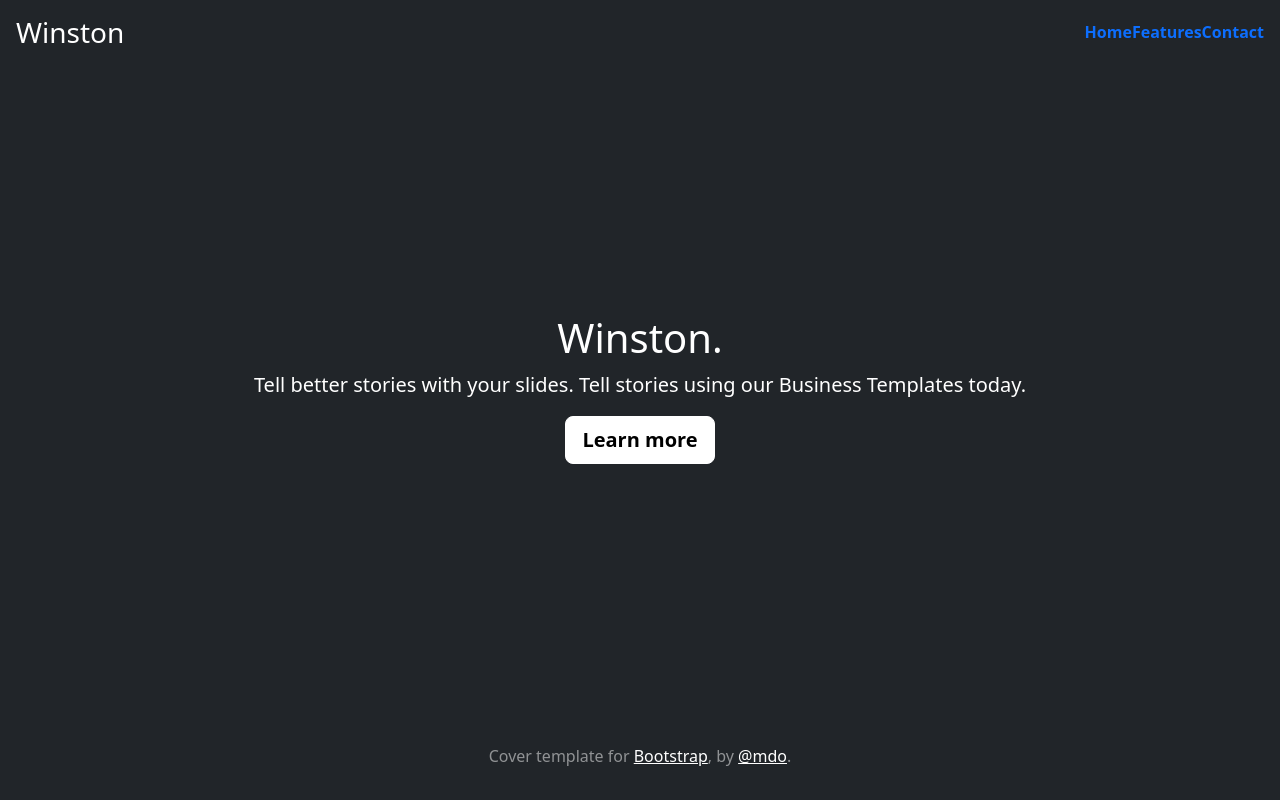
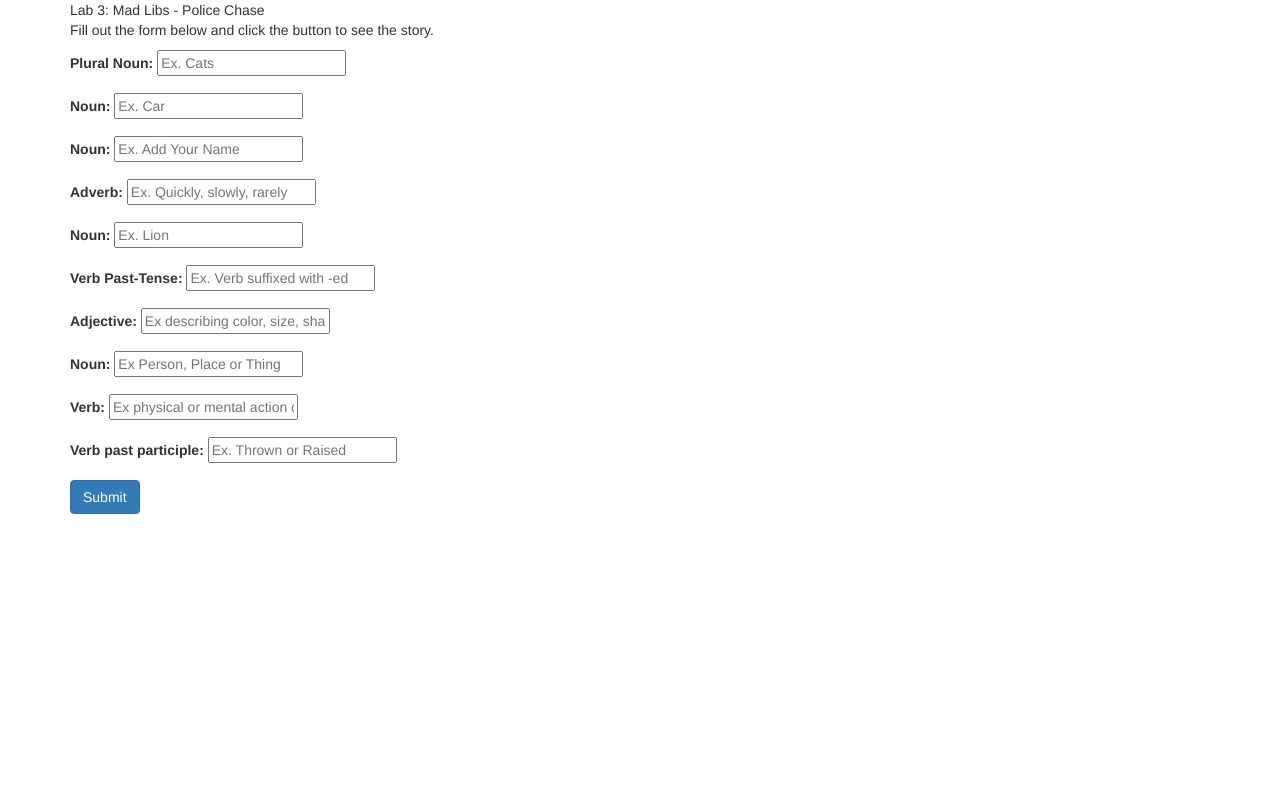
Before and after one commit to macalisang/Winston, a plain HTML site: page index.html in a window 1280 px wide. Drawn offline with nearby package versions, Linux system fonts and the light colour scheme.

Commit message:
Add files via upload

```diff
--- a/index.html
+++ b/index.html
@@ -1,106 +1,112 @@
-<!doctype html>
-<html lang="en" class="h-100">
-  <head>
+<!DOCTYPE HTML>
+<html LANG="EN">
+
+<head>
     <meta charset="utf-8">
-    <meta name="viewport" content="width=device-width, initial-scale=1">
-    <meta name="description" content="">
-    <meta name="author" content="Mark Otto, Jacob Thornton, and Bootstrap contributors">
-    <meta name="generator" content="Hugo 0.108.0">
-    <title>Cover Template · Bootstrap v5.3</title>
+    <META NAME="VIEWPORT" CONTENT="WIDTH=DEVICE-WIDTH, INITIAL-SCALE=1.0">
+    <link rel="stylesheet" href="https://maxcdn.bootstrapcdn.com/bootstrap/3.3.7/css/bootstrap.min.css"
+        integrity="sha384-BVYiiSIFeK1dGmJRAkycuHAHRg32OmUcww7on3RYdg4Va+PmSTsz/K68vbdEjh4u" crossorigin="anonymous">
+    <TITLE>Lab 3: Mad Libs - Police Chase</TITLE>
+</head>
 
-    <link rel="canonical" href="https://getbootstrap.com/docs/5.3/examples/cover/">
+<body>
+    <div class="container" <h1> Lab 3: Mad Libs - Police Chase</h1>
+        <p>Fill out the form below and click the button to see the story.</p>
+        <form method="get">
+            <div class="form-group">
+                <label for="pluralNoun">Plural Noun:</label>
+                <input type="text" name="pluralNoun" id="pluralNoun" placeholder="Ex. Cats">
+                <br>
+            </div>
+            <div class="form-group">
+                <label for="noun1">Noun:</label>
+                <input type="text" name="noun1" id="noun1" placeholder="Ex. Car">
+                <br>
+            </div>
+            <div class="form-group">
+                <label for="noun2">Noun:</label>
+                <input type="text" name="noun2" id="noun2" placeholder="Ex. Add Your Name">
+                <br>
+            </div>
+            <div class="form-group">
+                <label for="adverb">Adverb:</label>
+                <input type="text" name="adverb" id="adverb" placeholder="Ex. Quickly, slowly, rarely">
+                <br>
+            </div>
+            <div class="form-group">
+                <label for="noun3">Noun:</label>
+                <input type="text" name="noun3" id="noun3" placeholder="Ex. Lion">
+                <br>
+            </div>
+            <div class="form-group">
+                <label for="verbPastTense">Verb Past-Tense</Past-Tense>:</label>
+                <input type="text" name="verbPastTense" id="verbPastTense" placeholder="Ex. Verb suffixed with -ed">
+                <br>
+            </div>
+            <div class="form-group">
+                <label for="adjective">Adjective:</label>
+                <input type="text" name="adjective" id="adjective"
+                    placeholder="Ex describing color, size, shape, taste">
+                <br>
+            </div>
+            <div class="form-group">
+                <label for="noun4">Noun:</label>
+                <input type="text" name="noun4" id="noun4" placeholder="Ex Person, Place or Thing">
+                <br>
+            </div>
+            <div class="form-group">
+                <label for="verb">Verb:</label>
+                <input type="text" name="verb" id="verb" placeholder="Ex physical or mental action or state of being">
+                <br>
+            </div>
+            <div class="form-group">
+                <label for="verbPastParticiple">Verb past participle:</label>
+                <input type="text" name="verbPastParticiple" id="verbPastParticiple"
+                    placeholder="Ex. Thrown or Raised">
+                <br>
+            </div>
+            <button type="submit" id="submit" class="btn btn-primary">Submit</button>
+        </form>
+        <div id="sentence"></div>
+    </div>
+</body>
+<script>
+    // Hide the sentence until the user clicks the button
+    document.getElementById("sentence").style.display = "none";
+    // Get the query string parameters
+    var params = new URLSearchParams(window.location.search);
+    // Get the values from the query string
+    var pluralNoun = params.get("pluralNoun");
+    var noun1 = params.get("noun1");
+    var noun2 = params.get("noun2");
+    var adverb = params.get("adverb");
+    var noun3 = params.get("noun3");
+    var verbPastTense = params.get("verbPastTense");
+    var adjective = params.get("adjective");
+    var noun4 = params.get("noun4");
+    var verb = params.get("verb");
+    var verbPastParticiple = params.get("verbPastParticiple");
+    // Assign the values to the form fields
+    document.getElementById("pluralNoun").value = pluralNoun;
+    document.getElementById("noun1").value = noun1;
+    document.getElementById("noun2").value = noun2;
+    document.getElementById("adverb").value = adverb;
+    document.getElementById("noun3").value = noun3;
+    document.getElementById("verbPastTense").value = verbPastTense;
+    document.getElementById("adjective").value = adjective;
+    document.getElementById("noun4").value = noun4;
+    document.getElementById("verb").value = verb;
+    document.getElementById("verbPastParticiple").value = verbPastParticiple;
 
 
 
+    // If the values are not null, then display the sentence
+    if (pluralNoun != null && noun1 != null && noun2 != null && adverb != null && noun3 != null && verbPastTense != null && adjective != null && noun4 != null && verb != null && verbPastParticiple != null) {
+        // Display the sentence
+        document.getElementById("sentence").style.display = "block";
+        // Set the sentence text
+        document.getElementById("sentence").innerHTML = "Two teenage " + pluralNoun + " tried to light " + noun1 + " on fire. Suddenly they were caught by the" + noun2 + " and had to escape " + adverb + " through a " + noun3 + ". The children slid down swiftly, but to no appeal did they make it.  The police " + verbPastTense + " them, handcuffed the delinquents, and placed them in the back of the car. Them, being the " + adjective + noun4 + " that they are, proceeded to " + verb + " in the back of the cop car. Then from all the sins established, the car lit on fire by the hands of the devil and the kids " + verbPastParticiple + ".";
+    }
+</script>
 
-
-<link href="../assets/dist/css/bootstrap.min.css" rel="stylesheet">
-
-    <style>
-      .bd-placeholder-img {
-        font-size: 1.125rem;
-        text-anchor: middle;
-        -webkit-user-select: none;
-        -moz-user-select: none;
-        user-select: none;
-      }
-
-      @media (min-width: 768px) {
-        .bd-placeholder-img-lg {
-          font-size: 3.5rem;
-        }
-      }
-
-      .b-example-divider {
-        height: 3rem;
-        background-color: rgba(0, 0, 0, .1);
-        border: solid rgba(0, 0, 0, .15);
-        border-width: 1px 0;
-        box-shadow: inset 0 .5em 1.5em rgba(0, 0, 0, .1), inset 0 .125em .5em rgba(0, 0, 0, .15);
-      }
-
-      .b-example-vr {
-        flex-shrink: 0;
-        width: 1.5rem;
-        height: 100vh;
-      }
-
-      .bi {
-        vertical-align: -.125em;
-        fill: currentColor;
-      }
-
-      .nav-scroller {
-        position: relative;
-        z-index: 2;
-        height: 2.75rem;
-        overflow-y: hidden;
-      }
-
-      .nav-scroller .nav {
-        display: flex;
-        flex-wrap: nowrap;
-        padding-bottom: 1rem;
-        margin-top: -1px;
-        overflow-x: auto;
-        text-align: center;
-        white-space: nowrap;
-        -webkit-overflow-scrolling: touch;
-      }
-    </style>
-
-
-    <!-- Custom styles for this template -->
-    <link href="cover.css" rel="stylesheet">
-  </head>
-  <body class="d-flex h-100 text-center text-bg-dark">
-
-<div class="cover-container d-flex w-100 h-100 p-3 mx-auto flex-column">
-  <header class="mb-auto">
-    <div>
-      <h3 class="float-md-start mb-0">Winston</h3>
-      <nav class="nav nav-masthead justify-content-center float-md-end">
-        <a class="nav-link fw-bold py-1 px-0 active" aria-current="page" href="#">Home</a>
-        <a class="nav-link fw-bold py-1 px-0" href="#">Features</a>
-        <a class="nav-link fw-bold py-1 px-0" href="#">Contact</a>
-      </nav>
-    </div>
-  </header>
-
-  <main class="px-3">
-    <h1>Winston.</h1>
-    <p class="lead">Tell better stories with your slides. Tell stories using our Business Templates today.</p>
-    <p class="lead">
-      <a href="#" class="btn btn-lg btn-light fw-bold border-white bg-white">Learn more</a>
-    </p>
-  </main>
-
-  <footer class="mt-auto text-white-50">
-    <p>Cover template for <a href="https://getbootstrap.com/" class="text-white">Bootstrap</a>, by <a href="https://twitter.com/mdo" class="text-white">@mdo</a>.</p>
-  </footer>
-</div>
-
-
-
-  </body>
 </html>
```
